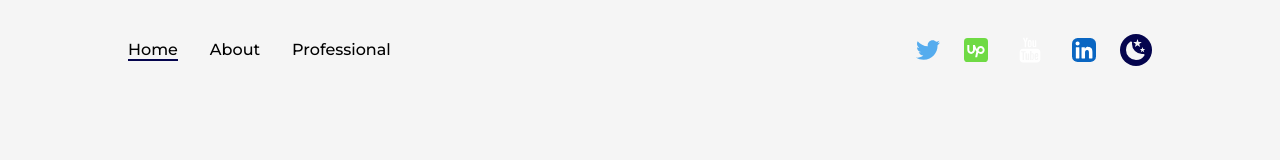
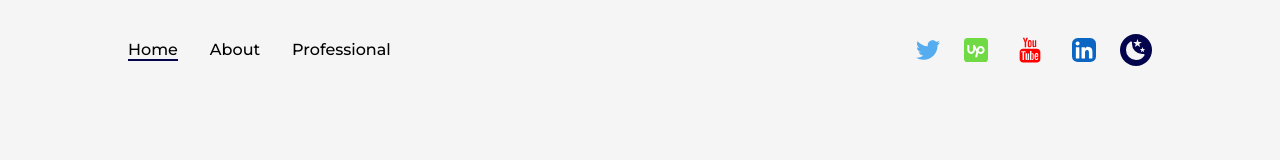
Before and after one commit to JIM90mdp/jim-music-producer, a Next.js app: page / in a window 1280 px wide. Shown: the top 160 px of the page. Built offline with nearby package versions, Linux system fonts and the light colour scheme.

Commit message:
Refactor fill Youtube Icon

```diff
--- a/src/components/Icon.jsx
+++ b/src/components/Icon.jsx
@@ -96,7 +96,7 @@ export const UpWork = ({ className, ...rest }) => (
 );
 
 export const Youtube = ({ className, ...rest }) => (
-  <svg fill="#FFFFFF" viewBox="0 0 32 32" xmlns="http://www.w3.org/2000/svg">
+  <svg fill="#FF0000" viewBox="0 0 32 32" xmlns="http://www.w3.org/2000/svg">
     <g id="SVGRepo_bgCarrier" stroke-width="0"></g>
     <g
       id="SVGRepo_tracerCarrier"
```
